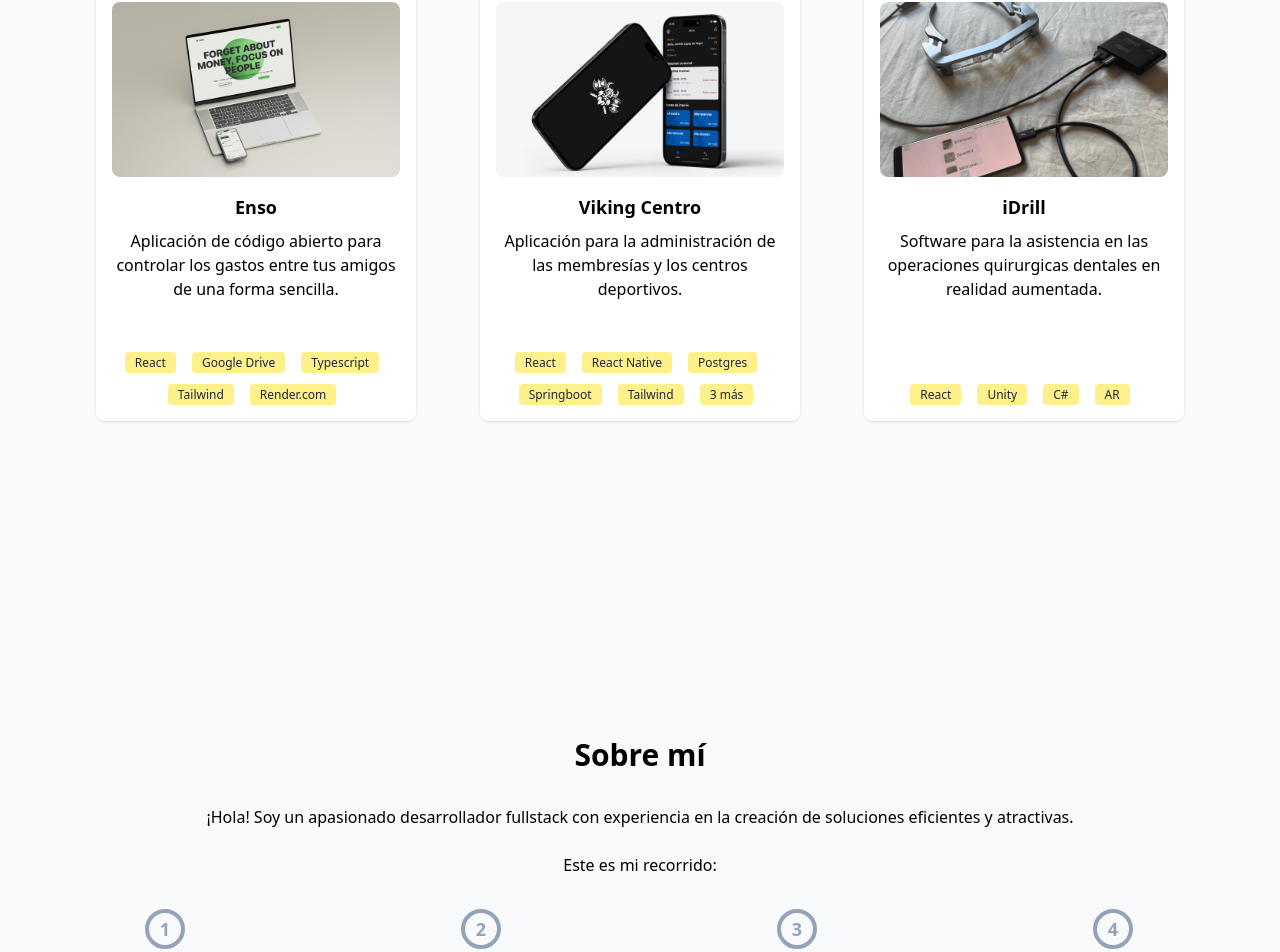
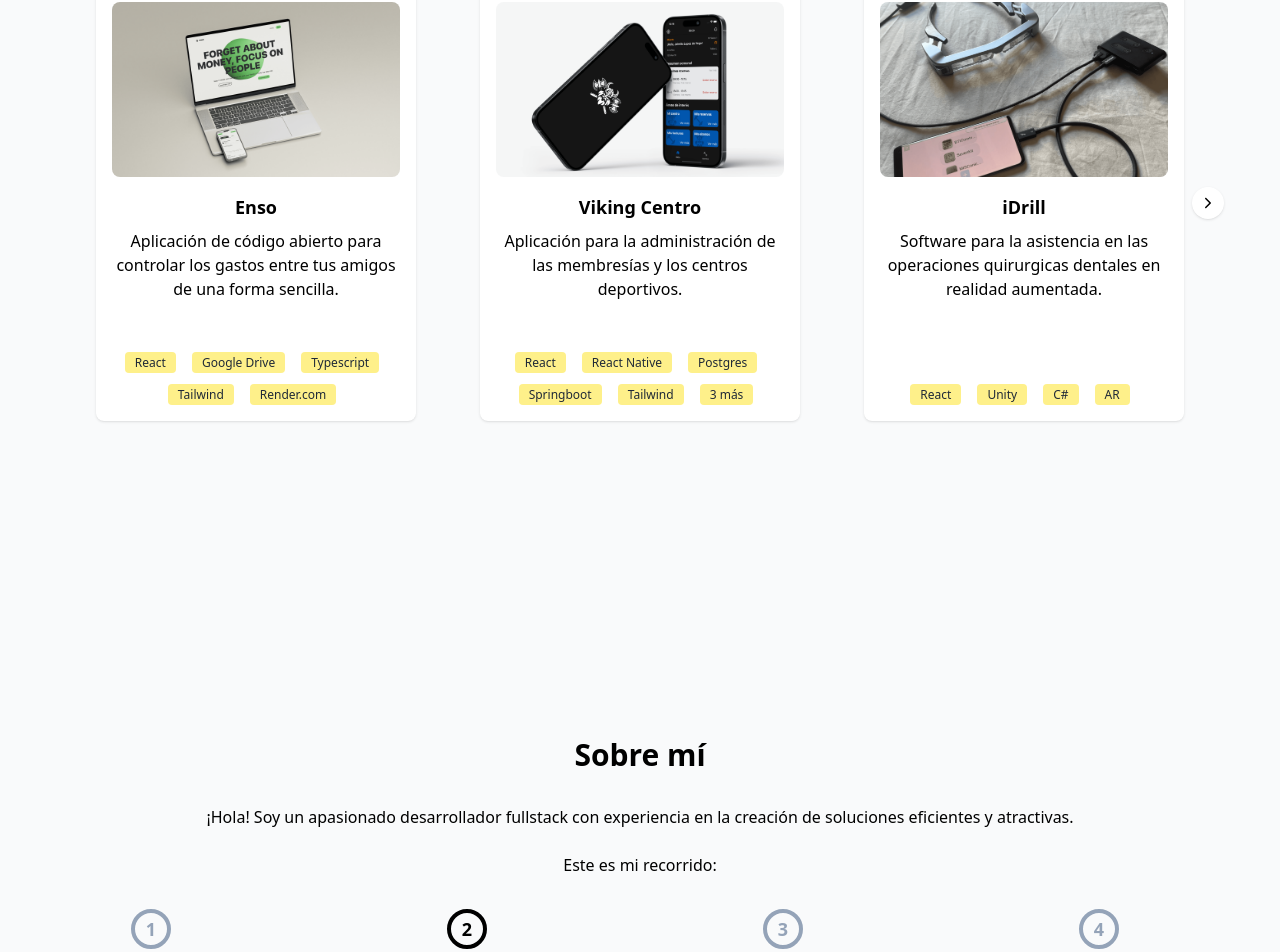
Before and after one commit to 1dmaol/1dmaol.github.io, a React (Vite) app: page / in a window 1280 px wide. Shown: the part 1063-2015 px from the top of the page. Built offline with nearby package versions, Linux system fonts and the light colour scheme.

Commit message:
Implemented about me carrousel

```diff
--- a/src/components/About.jsx
+++ b/src/components/About.jsx
@@ -2,6 +2,14 @@ import { useEffect, useState } from "react"
 import FadeInSection from "./basics/FadeInSection"
 import { Section } from "./basics/Section"
 import { motion } from "framer-motion";
+
+const quotes = [
+    "La programación es una forma de pensar. El pensamiento es la forma de programar.",
+    "Mi iniciativa para desarrollar proyectos propios, reflejando creatividad y habilidades técnicas, se han convertido en oportunidades para explorar nuevas ideas y enfoques, consolidando mi experiencia.",
+    "La investigación es una idónea iniciativa para contribuir en un impacto positivo en la sociedad y asentar los conceptos de la programación.",
+    "En el futuro, aspiro a convertirme en un arquitecto de software. Mi pasión y dedicación a la mejora continua me impulsan constantemente a aprender y evolucionar en este dinámico mundo de la programación.",
+    "¡Gracias por visitar mi portfolio! Estoy emocionado por el futuro y ansioso por contribuir a proyectos que marquen la diferencia en el mundo tecnológico."
+]
 
 const sections = [
     {
@@ -14,7 +22,7 @@ const sections = [
             url: "https://todofp.es/que-estudiar/loe/informatica-comunicaciones/des-aplicaciones-multiplataforma.html",
             type: "🎓"
         }],
-        quote: "La programación es una forma de pensar. El pensamiento es la forma de programar."
+        quote: quotes[0]
     },
     {
         index: 2,
@@ -26,7 +34,7 @@ const sections = [
             url: "https://www.linkedin.com/in/marc-oller/details/projects/",
             type: "🧑🏻‍💻"
         }],
-        quote: "Mi iniciativa para desarrollar proyectos propios, reflejando creatividad y habilidades técnicas, se han convertido en oportunidades para explorar nuevas ideas y enfoques, consolidando mi experiencia."
+        quote: quotes[1]
     },
     {
         index: 3,
@@ -42,14 +50,14 @@ const sections = [
             url: "https://www.linkedin.com/feed/update/urn:li:activity:7026505574502514688/",
             type: "🥇"
         }],
-        quote: "La investigación es una idónea iniciativa para contribuir en un impacto positivo en la sociedad y asentar los conceptos de la programación."
+        quote: quotes[2]
     },
     {
         index: 4,
         title: "Panel Sistemas Informáticos",
         role: "Desarrollador Backend",
         year: "Septiembre 2022 - Actualidad",
-        quote: "En el futuro, aspiro a convertirme en un arquitecto de software. Mi pasión y dedicación a la mejora continua me impulsan constantemente a aprender y evolucionar en este dinámico mundo de la programación."
+        quote: quotes[3]
     },
     {
         index: 5,
@@ -65,7 +73,7 @@ const sections = [
             url: "https://vikingcentro.com/",
             type: "🧑🏻‍💻"
         }],
-        quote: "¡Gracias por visitar mi portfolio! Estoy emocionado por el futuro y ansioso por contribuir a proyectos que marquen la diferencia en el mundo tecnológico."
+        quote: quotes[4]
     }
 ]
 
@@ -73,22 +81,25 @@ export const About = () => {
 
     const isMobile = window.innerWidth < 768
     const journeyCardHeight = 140;
-    const height = isMobile ? sections*journeyCardHeight : 210
+    const height = isMobile ? sections * journeyCardHeight : 210
 
-    const [selected, setSelected] = useState(null)
+    const [selected, setSelected] = useState(sections[0])
     const [quote, setQuote] = useState("")
     const [isVisible, setVisible] = useState(false);
     const [isAnimating, setAnimating] = useState(false);
     const [fadeIn, setFadeIn] = useState(false);
 
+    const [currentIndex, setCurrentIndex] = useState(0);
+    const [autoReplay, setAutoReplay] = useState(true);
+    const [currentTimeout, setCurrentTimeout] = useState(null);
+
     const ANIM_DURATION = .3;
 
     useEffect(() => {
-
-        if(selected && quote !== "" && selected.quote !== quote) {
+        if (selected && quote !== "" && selected.quote !== quote) {
             setFadeIn(false)
             setAnimating(true)
-            setTimeout(() => {setQuote(selected.quote); setAnimating(false); setFadeIn(true)}, ANIM_DURATION * 1000)
+            setTimeout(() => { setQuote(selected.quote); setAnimating(false); setFadeIn(true) }, ANIM_DURATION * 1000)
             return;
         }
 
@@ -96,31 +107,54 @@ export const About = () => {
             setFadeIn(true)
             setQuote(selected.quote)
         } else {
-                setFadeIn(false);
-                setAnimating(true)
+            setFadeIn(false);
+            setAnimating(true)
             setTimeout(() => {
                 setQuote("");
                 setAnimating(false)
             }, ANIM_DURATION * 1000)
         }
     }, [selected])
+/*
+    useEffect(() => {
+        if (isVisible) {
+            if (isMobile) {
+                document.getElementById("journey").scrollTo(0, 350)
+                setTimeout(() => {
+                    document.getElementById("journey").scrollTo({
+                        top: 0,
+                        behavior: 'smooth'
+                    })
+                }, 1500);
+            } else {
+                setTimeout(() => {
+                    document.getElementById("journey").scrollTo({
+                        left: 300,
+                        behavior: 'smooth'
+                    })
+                }, 3500);
+            }
+        }
+    }, [isVisible]) */
 
     useEffect(() => {
-        if(isVisible) {
-            if(isMobile){
-                document.getElementById("journey").scrollTo(0, 350)
-                setTimeout(() => {document.getElementById("journey").scrollTo({
-                    top: 0,
+        if (!autoReplay) return;
+        setCurrentTimeout(setTimeout(() => {
+            setCurrentIndex((currentIndex + 1) % sections.length);
+            setSelected(sections[currentIndex])
+            if(currentIndex === 0) {
+                document.getElementById("journey").scrollTo({
+                    left: 0,
                     behavior: 'smooth'
-                })}, 1500);
-            } else {
-                setTimeout(() => {document.getElementById("journey").scrollTo({
+                })
+            } else if (currentIndex === 1) {
+                document.getElementById("journey").scrollTo({
                     left: 300,
                     behavior: 'smooth'
-                })}, 1500);
+                })
             }
-        }
-    }, [isVisible])
+        }, ANIM_DURATION * 8000));
+    }, [currentIndex])
 
     return (
         <FadeInSection
@@ -130,7 +164,11 @@ export const About = () => {
             setVisible={setVisible}
         >
             <div
-                onMouseLeave={() => setSelected(null)}
+                onMouseLeave={() => {
+                    setAutoReplay(true)
+                    setCurrentIndex((currentIndex + 1) % sections.length);
+                    setSelected(sections[currentIndex])
+                }}
                 className="flex flex-col items-center justify-center flex-col gap-8"
             >
 
@@ -139,8 +177,8 @@ export const About = () => {
                 <span>
                     ¡Hola! Soy un apasionado desarrollador fullstack con experiencia
                     en la creación de soluciones eficientes y atractivas.
-                    <br/>
-                    <br/>
+                    <br />
+                    <br />
                     Este es mi recorrido:
                 </span>
 
@@ -150,11 +188,18 @@ export const About = () => {
                     {
                         sections.sort((a, b) => isMobile ? b.index - a.index : a.index - b.index).map((section, index) => {
                             return <Section
-                                onMouseOver={() => {isAnimating ? null : setSelected(section)}}
+                                onMouseOver={() => {
+                                    setAutoReplay(false)
+                                    clearTimeout(currentTimeout);
+                                    if (!isAnimating) {
+                                        setCurrentIndex(index);
+                                        setSelected(sections[index])
+                                    }
+                                }}
                                 onClick={(e) => {
-                                    if (isMobile){
+                                    if (isMobile) {
                                         document.getElementById("journey").scrollTo({
-                                            top: journeyCardHeight*index,
+                                            top: journeyCardHeight * index,
                                             behavior: 'smooth'
                                         })
                                     }
--- a/src/components/Projects.jsx
+++ b/src/components/Projects.jsx
@@ -51,6 +51,14 @@ const projects = [
             "C#",
             "AR"
         ]
+    },
+    {
+        title: "Ver más proyectos...",
+        body: "Pulsa para ver todos mis proyectos en LinkedIn.",
+        href: "https://www.linkedin.com/in/marc-oller/details/projects/",
+        redirect: true,
+        stack: [
+        ]
     }
 ];
 
@@ -81,7 +89,20 @@ export const Projects = () => {
                         {
                             isMobile ?
                                 <div className="flex flex-col justify-center gap-8 w-full items-center flex-wrap align-baseline">
-                                    {projects.slice((page * MAX_ELEMENTS), (page * MAX_ELEMENTS) + MAX_ELEMENTS).map((project) => <Card key={project.title} {...project} selected={selected} onClick={() => { window.scrollTo({ top: 675 , behavior: 'smooth' }); setSelected(project) }} />)}
+                                    {projects.slice((page * MAX_ELEMENTS), (page * MAX_ELEMENTS) + MAX_ELEMENTS).map((project) =>
+                                        <Card key={project.title} {...project} selected={selected}
+                                            onClick={() => {
+                                                window.scrollTo({ top: 675 , behavior: 'smooth' });
+                                                if(project.redirect)
+                                                    window.open(
+                                                        project.href,
+                                                        '_blank'
+                                                    );
+                                                else
+                                                    setSelected(project)
+                                            }}
+                                        />
+                                    )}
 
                                         <div className="flex flex-row justify-between w-full">
                                             {page !== 0 ?
@@ -101,7 +122,20 @@ export const Projects = () => {
                                             <IoIosArrowBack />
                                         </div>}
                                     <div className="flex flex-row justify-center gap-16 w-[1200px] items-center flex-wrap align-baseline">
-                                        {projects.slice((page * MAX_ELEMENTS), (page * MAX_ELEMENTS) + MAX_ELEMENTS).map((project) => <Card key={project.title} {...project} selected={selected} onClick={() => { window.scrollTo({ top: isMobile ? 675 : 775, behavior: 'smooth' }); setSelected(project) }} />)}
+                                        {projects.slice((page * MAX_ELEMENTS), (page * MAX_ELEMENTS) + MAX_ELEMENTS).map((project) =>
+                                            <Card key={project.title} {...project} selected={selected}
+                                                onClick={() => {
+                                                    window.scrollTo({ top: isMobile ? 675 : 775, behavior: 'smooth' });
+                                                    if(project.redirect)
+                                                        window.open(
+                                                            project.href,
+                                                            '_blank'
+                                                          );
+                                                    else
+                                                        setSelected(project)
+                                                }}
+                                            />
+                                        )}
                                     </div>
                                     {!isLastPage &&
                                             <div onClick={() => { setPage(page + 1) }} className="bg-white md:absolute md:right-14 rounded-full p-2 hover:scale-125 transition cursor-pointer shadow">
--- a/src/components/basics/Project.jsx
+++ b/src/components/basics/Project.jsx
@@ -2,8 +2,9 @@ import { IoArrowBackOutline } from "react-icons/io5";
 import { GitHub } from "./GitHub";
 import { Tag } from "./Tag";
 import { motion } from "framer-motion"
+import { LinkedIn } from "./LinkedIn";
 
-export const Project = ({ title, image, body, advancedBody, github=null, stack, onClick }) => {
+export const Project = ({ title, image=null, body, advancedBody, github=null, stack, onClick }) => {
     return (
         <motion.div
             animate={{ opacity: 1 }} initial={{ opacity: 0 }}
@@ -35,7 +36,7 @@ export const Project = ({ title, image, body, advancedBody, github=null, stack,
                     </div>
                 </div>
 
-                <img src={image} alt="logo" className={`flex h-[250px] md:h-[350px] items-center align-center rounded-lg object-contain md:object-cover`} />
+                {image && <img src={image} alt="logo" className={`flex h-[250px] md:h-[350px] items-center align-center rounded-lg object-contain md:object-cover`} />}
             </div>
 
         </motion.div>
```
Also changed, not shown: src/components/basics/Card.jsx (+8 -4 lines), 5 other files (tests, documents, lock files or other folders).
